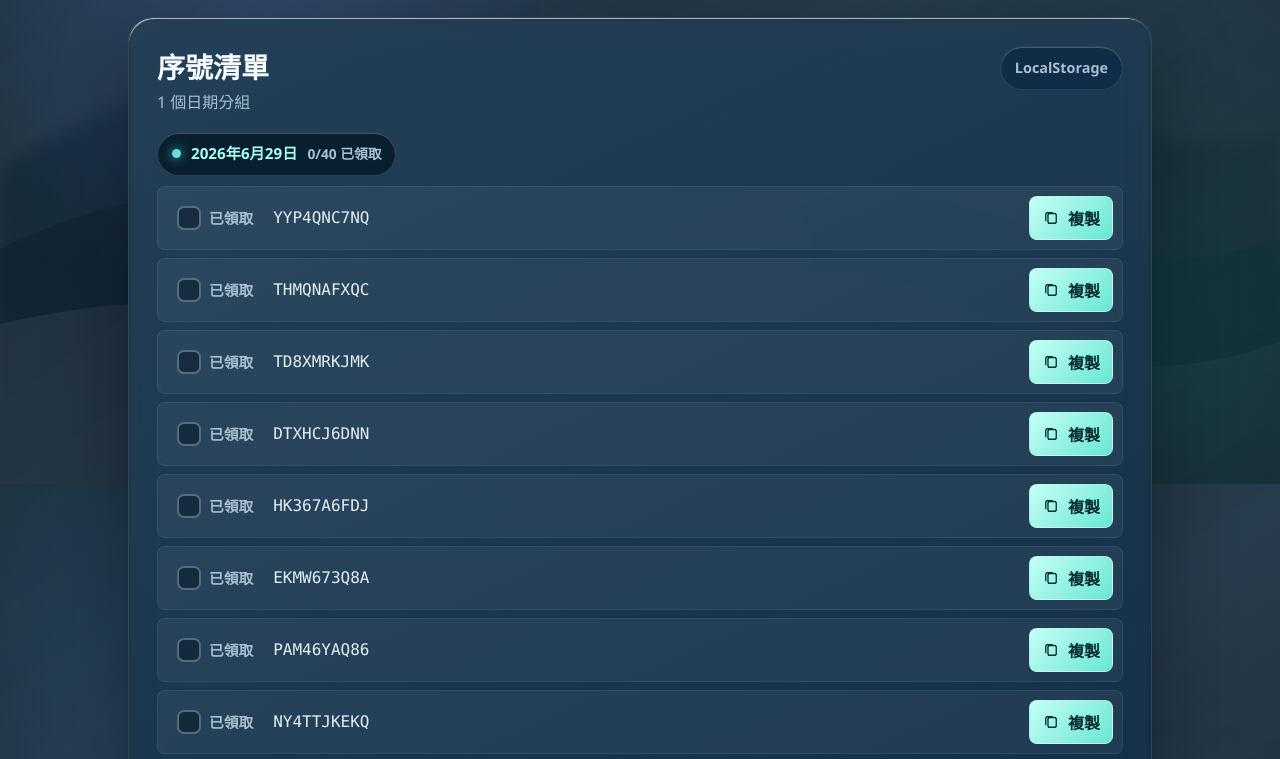
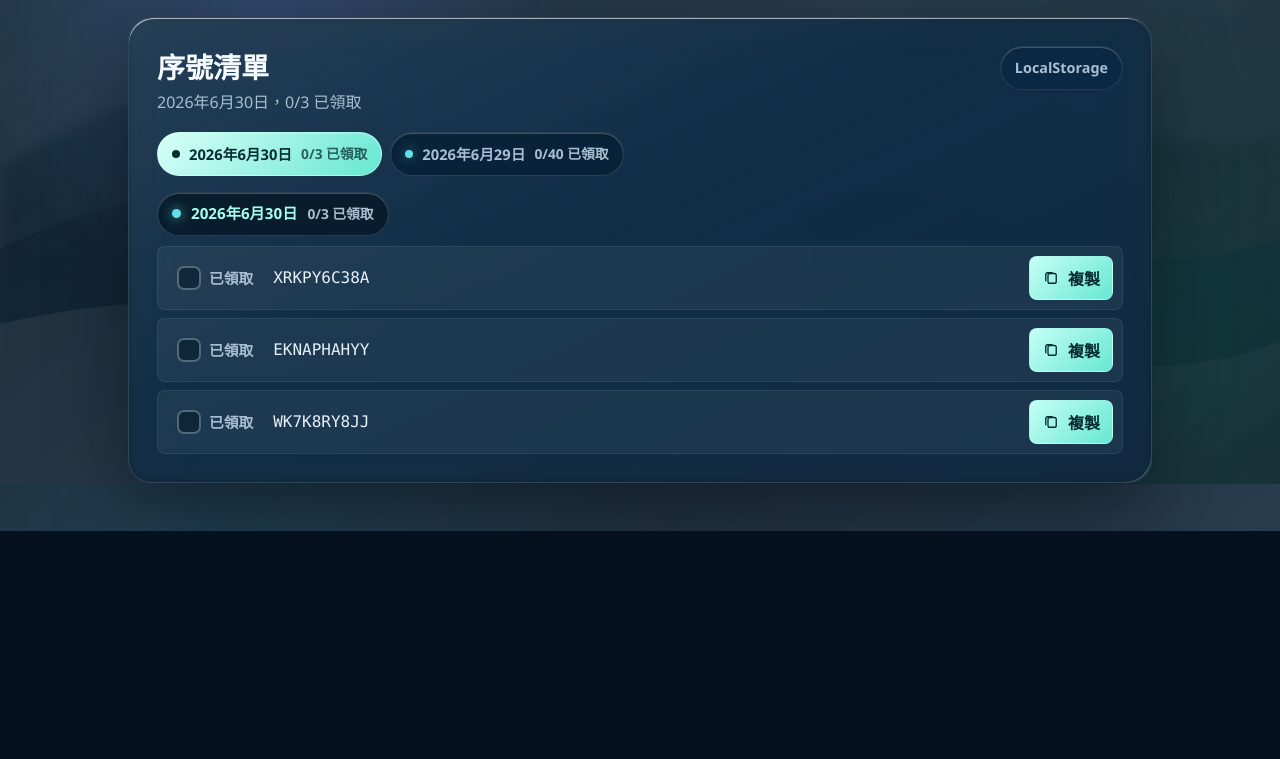
Before and after one commit to funfish22/game-code, a plain HTML site: page index.html in a window 1280 px wide. Shown: the part 316-1075 px from the top of the page. After the commit the page ends 847 px from the top, so only its background shows below. Drawn offline with Linux system fonts and the light colour scheme.

Commit message:
Add 2026-06-30 codes and date filter

```diff
--- a/codes.json
+++ b/codes.json
@@ -1,4 +1,9 @@
 {
+  "2026-06-30": [
+    "XRKPY6C38A",
+    "EKNAPHAHYY",
+    "WK7K8RY8JJ"
+  ],
   "2026-06-29": [
     "YYP4QNC7NQ",
     "THMQNAFXQC",
--- a/index.html
+++ b/index.html
@@ -48,6 +48,7 @@
             <span class="storage-pill">LocalStorage</span>
           </div>
 
+          <div class="date-tabs" id="dateTabs" aria-label="選擇日期"></div>
           <div class="notice" id="notice" role="status" aria-live="polite"></div>
           <div class="code-groups" id="codeGroups" aria-live="polite"></div>
 
--- a/script.js
+++ b/script.js
@@ -3,6 +3,7 @@ const STORAGE_KEY = "yanyun-code-claims:v1";
 
 const state = {
   groups: [],
+  activeDate: "",
   claimed: readClaimedState(),
 };
 
@@ -14,6 +15,7 @@ document.addEventListener("DOMContentLoaded", () => {
   els.claimedCodes = document.getElementById("claimedCodes");
   els.remainingCodes = document.getElementById("remainingCodes");
   els.dateSummary = document.getElementById("dateSummary");
+  els.dateTabs = document.getElementById("dateTabs");
   els.notice = document.getElementById("notice");
   els.codeGroups = document.getElementById("codeGroups");
 
@@ -31,11 +33,15 @@ async function loadCodes() {
 
     const payload = await response.json();
     state.groups = normalizeCodeData(payload);
+    state.activeDate = getInitialActiveDate(state.groups, state.activeDate);
+    renderDateTabs();
     renderCodeGroups();
     updateSourceStatus("已載入 codes.json", "is-ready");
     setNotice("");
   } catch (error) {
     state.groups = [];
+    state.activeDate = "";
+    renderDateTabs();
     renderCodeGroups();
     updateSourceStatus("讀取失敗", "is-error");
     setNotice("無法讀取 codes.json，請確認正在使用本機伺服器開啟此頁面。", "is-error");
@@ -120,6 +126,62 @@ function formatDate(dateText) {
   }).format(new Date(time));
 }
 
+function getInitialActiveDate(groups, currentDate) {
+  if (currentDate && groups.some((group) => group.date === currentDate)) {
+    return currentDate;
+  }
+
+  return groups[0]?.date ?? "";
+}
+
+function getActiveGroup() {
+  return state.groups.find((group) => group.date === state.activeDate) ?? state.groups[0] ?? null;
+}
+
+function selectDate(date) {
+  if (state.activeDate === date) {
+    return;
+  }
+
+  state.activeDate = date;
+  renderDateTabs();
+  renderCodeGroups();
+}
+
+function renderDateTabs() {
+  els.dateTabs.replaceChildren();
+
+  if (state.groups.length === 0) {
+    return;
+  }
+
+  const fragment = document.createDocumentFragment();
+
+  for (const group of state.groups) {
+    const button = document.createElement("button");
+    const isActive = group.date === state.activeDate;
+    button.className = "date-tab";
+    button.type = "button";
+    button.dataset.date = group.date;
+    button.setAttribute("aria-pressed", String(isActive));
+
+    const date = document.createElement("time");
+    date.dateTime = group.date;
+    date.textContent = group.label;
+
+    const count = document.createElement("span");
+    count.className = "date-count";
+    count.dataset.dateCount = group.date;
+    count.textContent = getDateCountText(group);
+
+    button.append(date, count);
+    button.addEventListener("click", () => selectDate(group.date));
+    fragment.append(button);
+  }
+
+  els.dateTabs.append(fragment);
+}
+
 function renderCodeGroups() {
   els.codeGroups.replaceChildren();
 
@@ -133,8 +195,9 @@ function renderCodeGroups() {
   }
 
   const fragment = document.createDocumentFragment();
+  const group = getActiveGroup();
 
-  for (const group of state.groups) {
+  if (group) {
     fragment.append(createDateSection(group));
   }
 
@@ -225,28 +288,28 @@ function getDateCountText(group) {
 }
 
 function updateDateCount(group) {
-  const count = Array.from(els.codeGroups.querySelectorAll("[data-date-count]")).find(
-    (item) => item.dataset.dateCount === group.date,
-  );
-  if (count) {
+  const counts = document.querySelectorAll("[data-date-count]");
+
+  for (const count of counts) {
+    if (count.dataset.dateCount !== group.date) {
+      continue;
+    }
+
     count.textContent = getDateCountText(group);
   }
 }
 
 function updateStats() {
-  const total = state.groups.reduce((sum, group) => sum + group.codes.length, 0);
-  const claimed = state.groups.reduce(
-    (sum, group) => sum + group.codes.filter((item) => state.claimed[item.key]).length,
-    0,
-  );
+  const group = getActiveGroup();
+  const total = group?.codes.length ?? 0;
+  const claimed = group?.codes.filter((item) => state.claimed[item.key]).length ?? 0;
   const remaining = Math.max(total - claimed, 0);
 
   els.totalCodes.textContent = String(total);
   els.claimedCodes.textContent = String(claimed);
   els.remainingCodes.textContent = String(remaining);
 
-  const dateCount = state.groups.length;
-  els.dateSummary.textContent = dateCount > 0 ? `${dateCount} 個日期分組` : "沒有日期分組";
+  els.dateSummary.textContent = group ? `${group.label}，${getDateCountText(group)}` : "沒有日期分組";
 }
 
 function setClaimed(key, isClaimed) {
--- a/styles.css
+++ b/styles.css
@@ -116,6 +116,7 @@ h2 {
 
 .source-pill,
 .storage-pill,
+.date-tab,
 .date-tag,
 .copy-button,
 .claim-toggle {
@@ -228,6 +229,7 @@ h2 {
 
   .source-pill,
   .storage-pill,
+  .date-tab,
   .stat-card {
     background: rgba(13, 38, 61, 0.62);
     -webkit-backdrop-filter: blur(14px) saturate(150%);
@@ -245,6 +247,64 @@ h2 {
 
 #dateSummary {
   line-height: 1.5;
+}
+
+.date-tabs {
+  display: flex;
+  flex-wrap: wrap;
+  gap: 8px;
+  margin: 0 0 16px;
+}
+
+.date-tab {
+  display: inline-flex;
+  align-items: center;
+  gap: 9px;
+  border: 1px solid rgba(218, 249, 255, 0.15);
+  border-radius: 999px;
+  background: rgba(7, 27, 43, 0.66);
+  color: var(--muted);
+  padding: 8px 14px;
+  font-size: 0.92rem;
+  font-weight: 800;
+  line-height: 1.25;
+  box-shadow: var(--inner-shadow);
+  transition: background 160ms ease, border-color 160ms ease, color 160ms ease, transform 160ms ease;
+  white-space: nowrap;
+}
+
+.date-tab::before {
+  width: 8px;
+  height: 8px;
+  border-radius: 999px;
+  background: linear-gradient(135deg, var(--gold), var(--jade));
+  box-shadow: 0 0 12px rgba(103, 231, 210, 0.48);
+  content: "";
+  flex: 0 0 auto;
+}
+
+.date-tab:hover {
+  border-color: rgba(218, 249, 255, 0.3);
+  color: #e5f0f7;
+}
+
+.date-tab:active {
+  transform: translateY(1px);
+}
+
+.date-tab[aria-pressed="true"] {
+  border-color: rgba(214, 255, 248, 0.5);
+  background: linear-gradient(135deg, #d8fff7, #67e7d2);
+  color: #062d32;
+}
+
+.date-tab[aria-pressed="true"]::before {
+  background: #062d32;
+  box-shadow: none;
+}
+
+.date-tab[aria-pressed="true"] .date-count {
+  color: rgba(6, 45, 50, 0.74);
 }
 
 .notice {
@@ -370,6 +430,7 @@ h2 {
 }
 
 .claim-input:focus-visible + .checkmark,
+.date-tab:focus-visible,
 .copy-button:focus-visible {
   outline: 3px solid #d8fff7;
   outline-offset: 3px;
@@ -511,6 +572,7 @@ h2 {
   .source-pill,
   .storage-pill,
   .stat-card,
+  .date-tab,
   .date-tag,
   .code-row,
   .copy-button,
```
